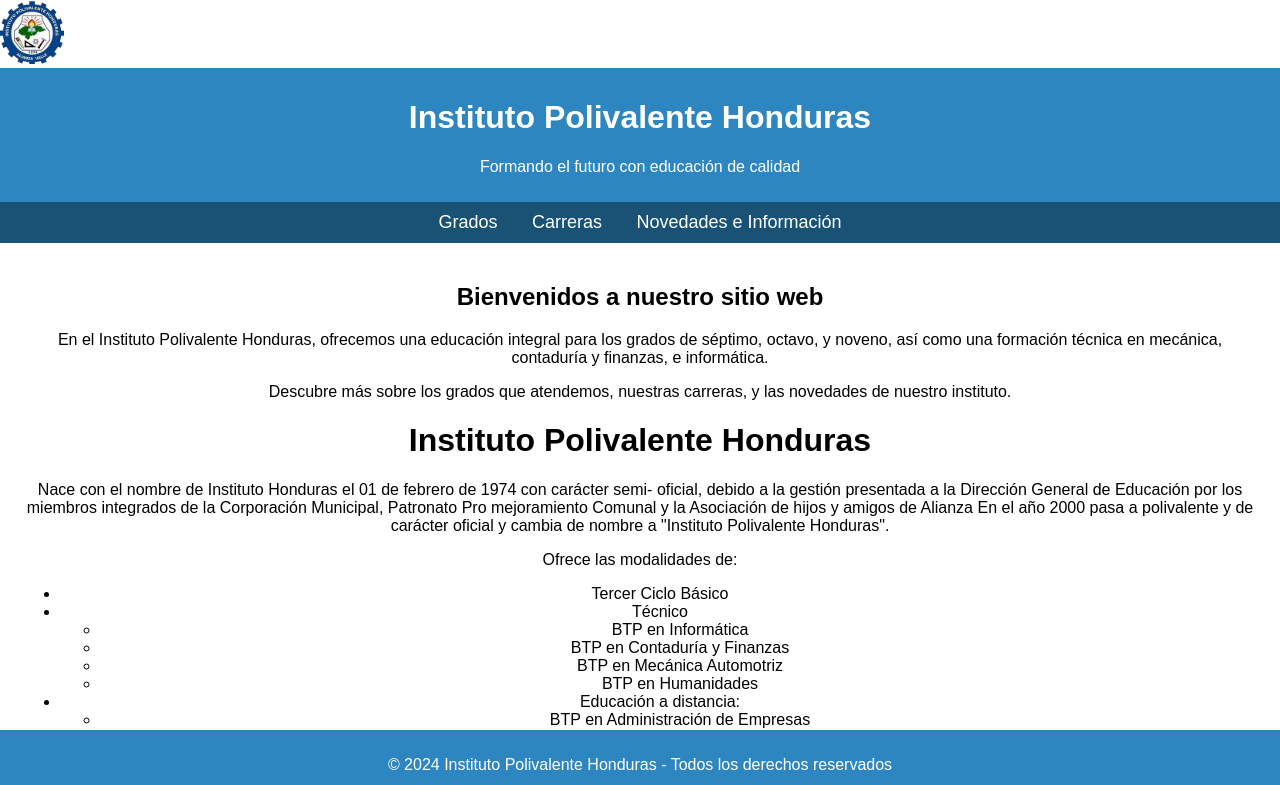
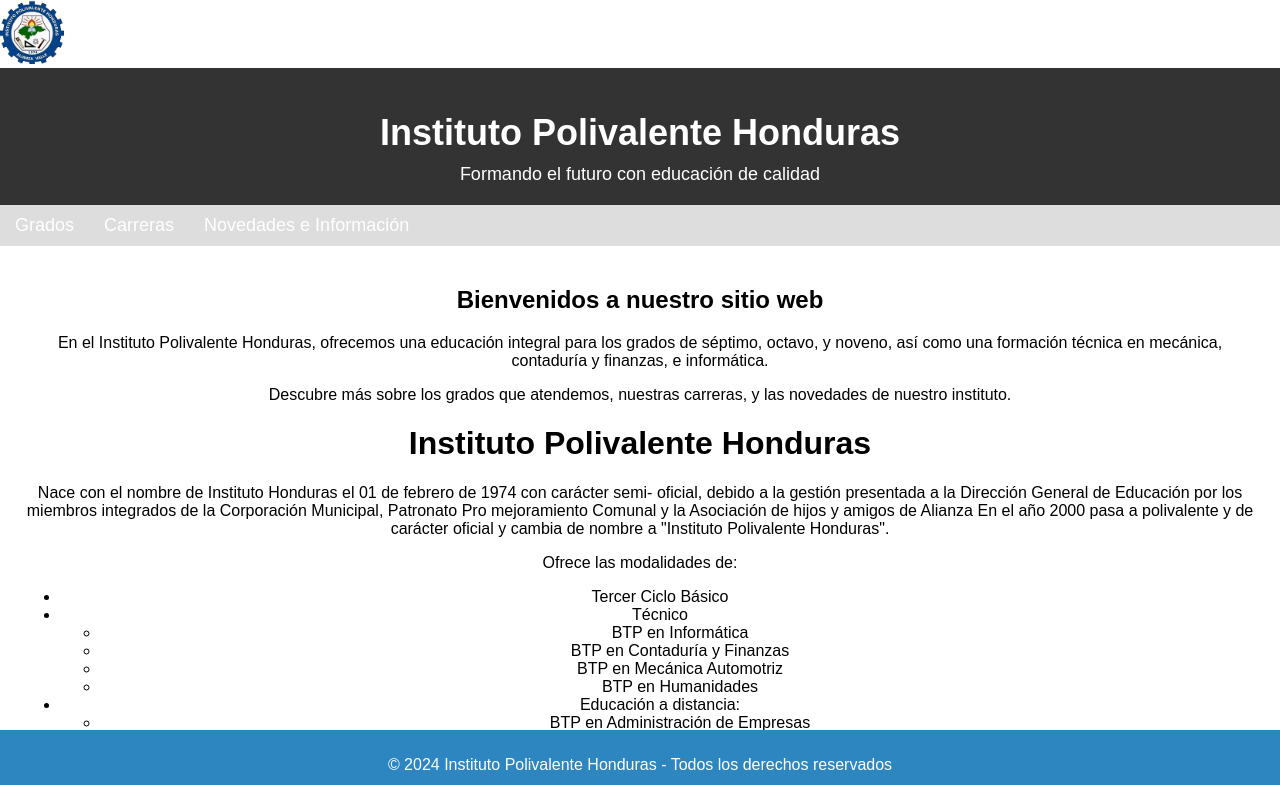
Before and after one commit to IPH-Honduras/grados, a plain HTML site: page index.html in a window 1280 px wide. Shown: the top 785 px of the page. Drawn offline with Linux system fonts and the light colour scheme.

Commit message:
Update styles.css

```diff
--- a/styles.css
+++ b/styles.css
@@ -56,3 +56,30 @@ img {
     max-width: 5%;
     height: auto;
 }
+body {
+    font-family: Arial, sans-serif;
+    margin: 0;
+    padding: 0;
+}
+
+header {
+    background-color: #333;
+    color: #fff;
+    padding: 20px;
+    text-align: center;
+}
+
+header h1 {
+    font-size: 36px;
+    margin-bottom: 10px;
+}
+
+header p {
+    font-size: 18px;
+    margin: 0;
+}
+
+nav {
+    background-color: #ddd;
+    display: flex;
+    justify-content:
```
